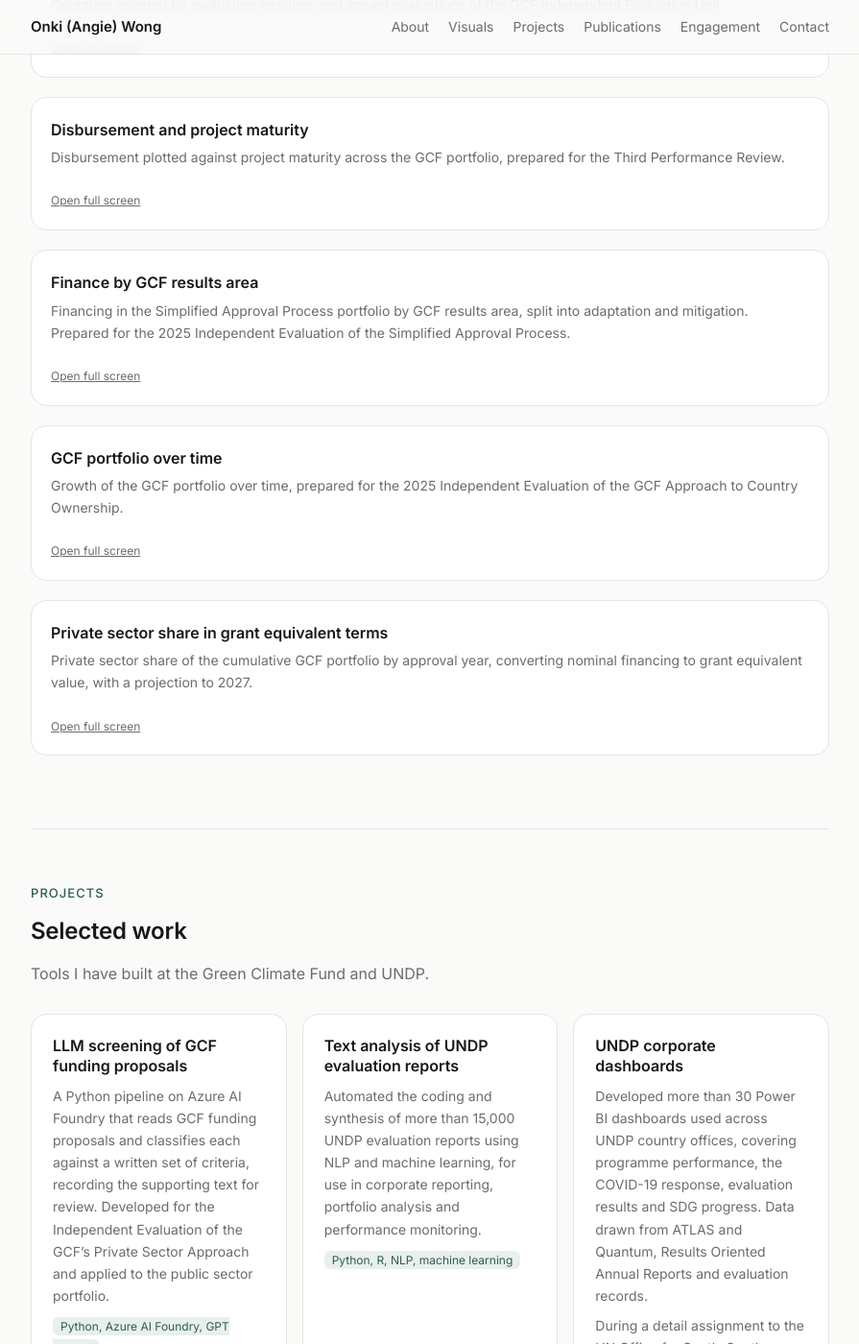
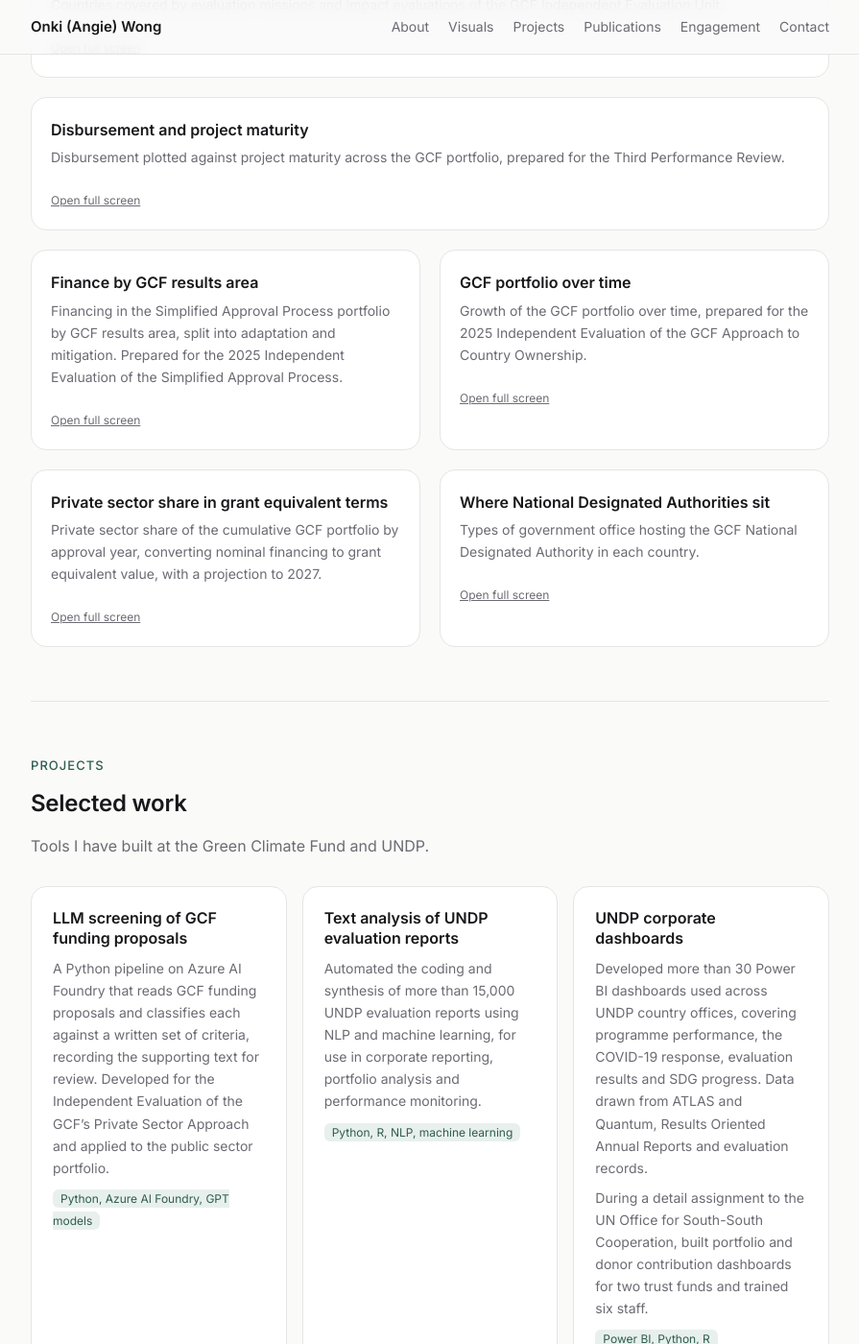
Before and after one commit to owangie/owangie.github.io, a Jekyll site: the page built from _pages/about.md, in a window 1280 px wide and 1400 px high, scrolled down 1241 px. Shown: the whole window at 96% size, without its empty margins (192-1087 px from the left). Built offline with Jekyll 4.4.1, drawn with Linux system fonts in a browser that asks for light colours.

Commit message:
Add NDA type chart; two-column grid for smaller charts

```diff
--- a/_data/visuals.yml
+++ b/_data/visuals.yml
@@ -8,14 +8,22 @@
   title: "Disbursement and project maturity"
   caption: "Disbursement plotted against project maturity across the GCF portfolio, prepared for the Third Performance Review."
 - id: "22701053"
+  size: half
   type: treemap
   title: "Finance by GCF results area"
   caption: "Financing in the Simplified Approval Process portfolio by GCF results area, split into adaptation and mitigation. Prepared for the 2025 Independent Evaluation of the Simplified Approval Process."
 - id: "24566148"
+  size: half
   type: chart
   title: "GCF portfolio over time"
   caption: "Growth of the GCF portfolio over time, prepared for the 2025 Independent Evaluation of the GCF Approach to Country Ownership."
 - id: "27526316"
+  size: half
   type: chart
   title: "Private sector share in grant equivalent terms"
   caption: "Private sector share of the cumulative GCF portfolio by approval year, converting nominal financing to grant equivalent value, with a projection to 2027."
+- id: "23945772"
+  type: chart
+  size: half
+  title: "Where National Designated Authorities sit"
+  caption: "Types of government office hosting the GCF National Designated Authority in each country."
--- a/_layouts/home.html
+++ b/_layouts/home.html
@@ -89,7 +89,10 @@
     .tag { font-size: 12px; color: var(--muted); border: 1px solid var(--line); border-radius: 6px; padding: 1px 7px; margin-left: 6px; white-space: nowrap; }
 
     /* visualisations */
-    .viz { background: var(--surface); border: 1px solid var(--line); border-radius: 16px; padding: 20px; margin-bottom: 20px; }
+    .vizgrid { display: grid; grid-template-columns: repeat(2, minmax(0, 1fr)); gap: 20px; }
+    .viz { background: var(--surface); border: 1px solid var(--line); border-radius: 16px; padding: 20px; margin: 0; grid-column: 1 / -1; min-width: 0; }
+    .viz.half { grid-column: auto; }
+    @media (max-width: 720px) { .vizgrid { grid-template-columns: 1fr; } }
     .viz h3 { font-size: 16px; font-weight: 600; margin: 0 0 4px; }
     .viz p { font-size: 14px; color: var(--muted); margin: 0 0 14px; }
     .viz .frame { border-radius: 10px; overflow: hidden; background: #fff; }
@@ -141,8 +144,9 @@
     <p class="label reveal">Visualisations</p>
     <h2 class="reveal">Charts I have designed</h2>
     <p class="intro reveal">Interactive charts I designed and built in Flourish for evaluation reporting. Hover or tap for details.</p>
+    <div class="vizgrid">
     {% for v in site.data.visuals %}
-    <figure class="viz reveal" style="margin-left:0;margin-right:0">
+    <figure class="viz reveal{% if v.size == 'half' %} half{% endif %}">
       <h3>{{ v.title }}</h3>
       <p>{{ v.caption }}</p>
       <div class="frame">
@@ -151,6 +155,7 @@
       <p class="credit"><a href="https://public.flourish.studio/visualisation/{{ v.id }}/">Open full screen</a></p>
     </figure>
     {% endfor %}
+    </div>
   </section>
 
   <section id="projects">
```
